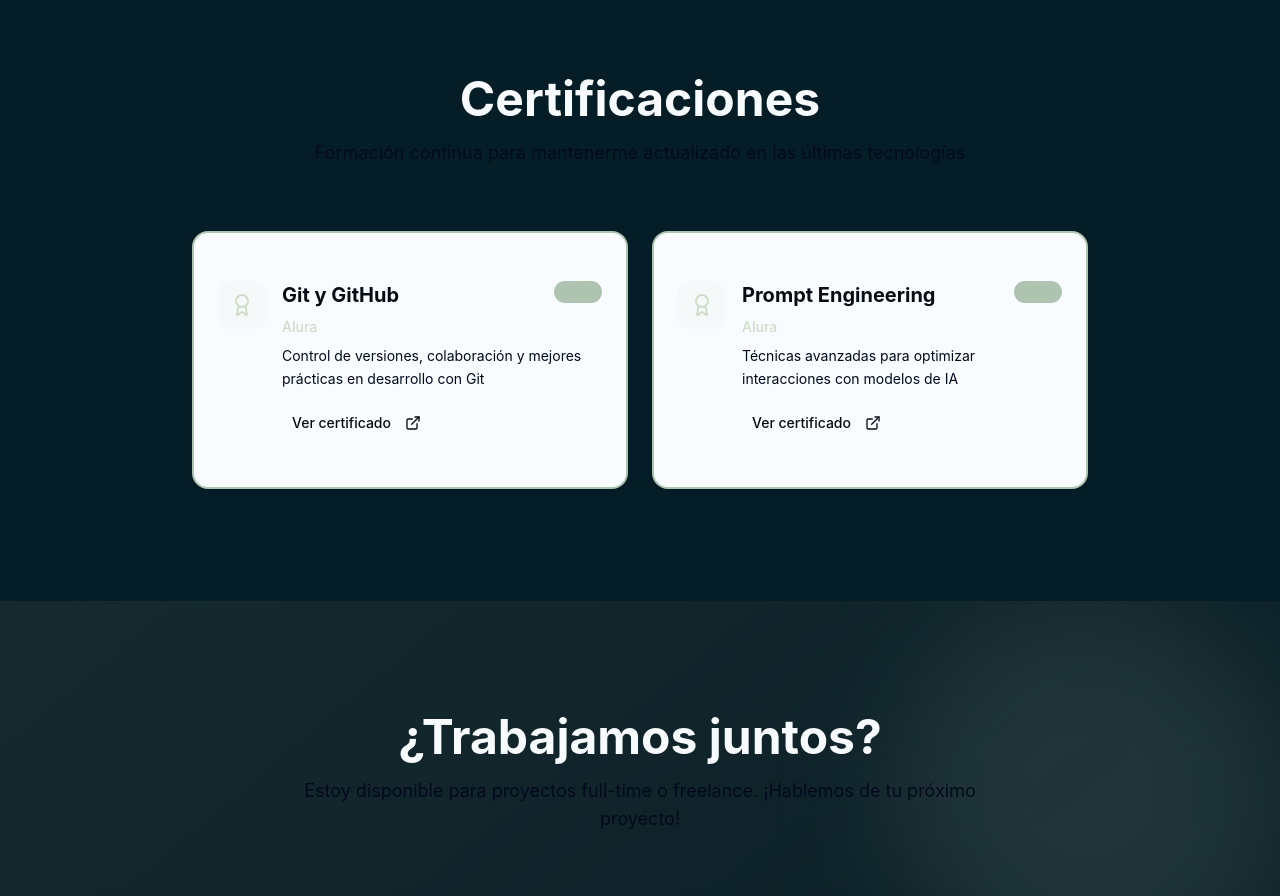
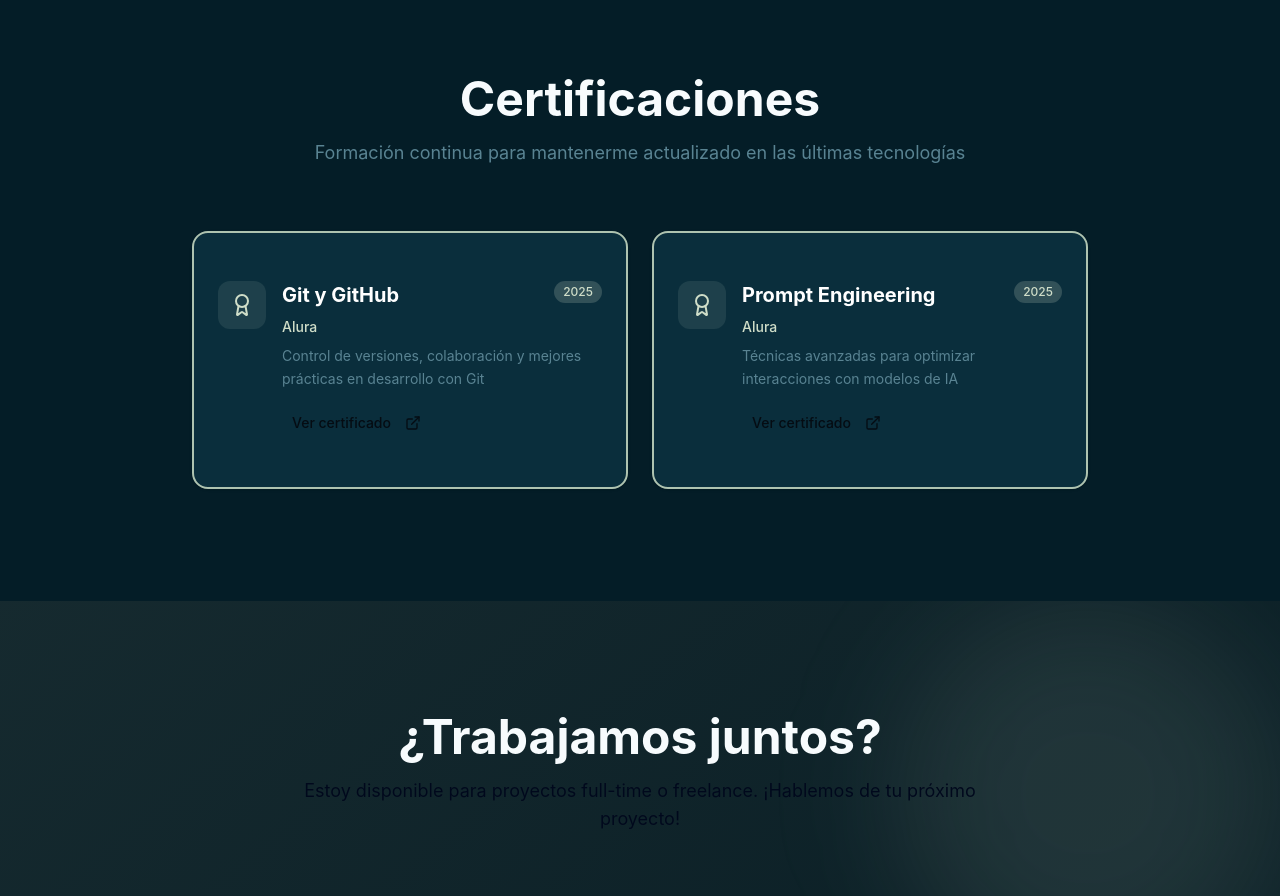
Before and after one commit to kuhaku2031/Portafolio, a React app: page / in a window 1280 px wide. Shown: the part 5200-6096 px from the top of the page. Built offline with nearby package versions, Linux system fonts and the light colour scheme; the HTML template or start-up script is replaced by a standard one.

Commit message:
fix(landing): fix certifications component

```diff
--- a/src/features/landing/components/Certifications.tsx
+++ b/src/features/landing/components/Certifications.tsx
@@ -34,7 +34,7 @@ export function Certifications() {
       <div className="container mx-auto px-4 sm:px-6 lg:px-8">
         <div className="text-center mb-16">
           <h2 className="text-3xl sm:text-4xl md:text-5xl font-bold mb-4 text-balance">Certificaciones</h2>
-          <p className="text-lg text-muted-foreground max-w-2xl mx-auto">
+          <p className="text-lg text-muted max-w-2xl mx-auto">
             Formación continua para mantenerme actualizado en las últimas tecnologías
           </p>
         </div>
@@ -43,23 +43,24 @@ export function Certifications() {
           {certifications.map((cert, idx) => (
             <Card
               key={cert.title}
-              className="group hover:shadow-xl transition-all duration-300 hover:-translate-y-1 border-2 hover:border-primary/50"
+              className="group bg-jet-black hover:shadow-xl transition-all duration-300 hover:-translate-y-1 border-2 hover:border-primary/50"
               style={{ animationDelay: `${idx * 100}ms` }}
             >
               <CardContent className="p-6">
                 <div className="flex items-start gap-4">
-                  <div className="flex-shrink-0 p-3 rounded-lg bg-primary/10 text-primary group-hover:bg-primary group-hover:text-primary-foreground transition-colors">
+                  <div className="shrink-0 p-3 rounded-lg bg-primary/10 text-primary group-hover:bg-primary group-hover:text-primary-foreground transition-colors">
                     <Award className="h-6 w-6" />
                   </div>
                   <div className="flex-1">
                     <div className="flex items-start justify-between mb-2">
-                      <h3 className="text-xl font-bold group-hover:text-primary transition-colors">{cert.title}</h3>
-                      <Badge variant="secondary">{cert.year}</Badge>
+                      <h3 className="text-xl font-bold text-white group-hover:text-primary transition-colors">{cert.title}</h3>
+                      <Badge variant="default" className=" bg-primary/20 text-primary hover:bg-primary/30">
+                        {cert.year}</Badge>
                     </div>
                     <p className="text-sm font-medium text-primary mb-2">{cert.provider}</p>
-                    <p className="text-sm text-muted-foreground leading-relaxed mb-4">{cert.description}</p>
+                    <p className="text-sm text-muted leading-relaxed mb-4">{cert.description}</p>
                     {cert.link && (
-                      <Button variant="ghost" size="sm" asChild className="px-0">
+                      <Button variant="ghost" size="sm" asChild className="px-0 mb-0">
                         <a href={cert.link} target="_blank" rel="noopener noreferrer">
                           Ver certificado
                           <ExternalLink className="ml-2 h-3 w-3" />
```
